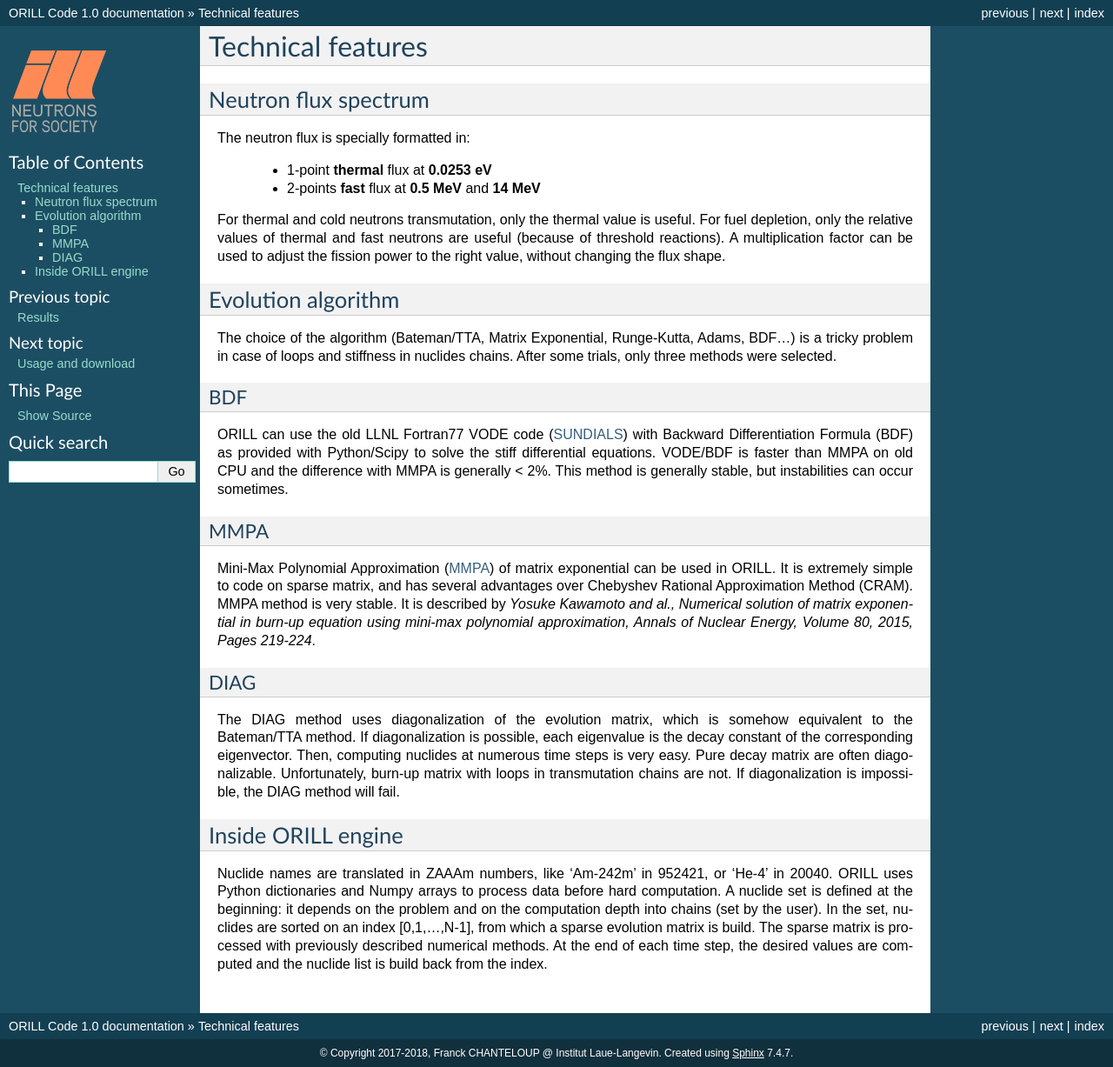
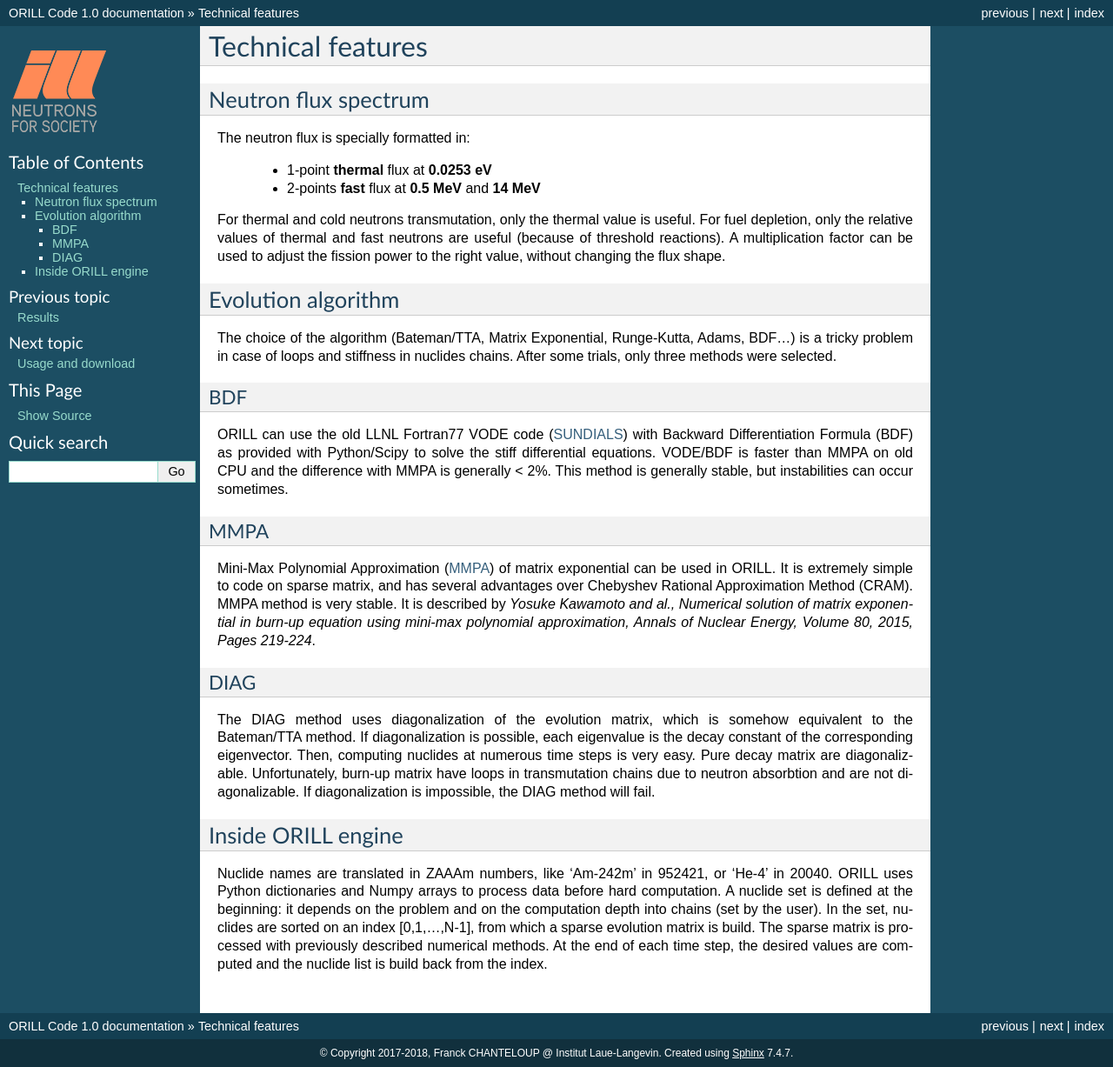
Before and after one commit to orill/orill, a Sphinx documentation site: the page built from docs/techfeatures.rst, in a window 1280 px wide. Shown: the whole page at 87% size. Built offline with Sphinx 7.4.7, drawn with Linux system fonts in a browser that asks for light colours.

Commit message:
Add files via upload

```diff
--- a/docs/techfeatures.rst
+++ b/docs/techfeatures.rst
@@ -44,8 +44,9 @@ DIAG
 The DIAG method uses diagonalization of the evolution matrix, which is somehow equivalent to the
 Bateman/TTA method.
 If diagonalization is possible, each eigenvalue is the decay constant of the corresponding eigenvector.
-Then, computing nuclides at numerous time steps is very easy. Pure decay matrix are often diagonalizable.
-Unfortunately, burn-up matrix with loops in transmutation chains are not.
+Then, computing nuclides at numerous time steps is very easy. Pure decay matrix are diagonalizable.
+Unfortunately, burn-up matrix have loops in transmutation chains due to neutron absorbtion and are not
+diagonalizable.
 If diagonalization is impossible, the DIAG method will fail.
 
 Inside ORILL engine
```
